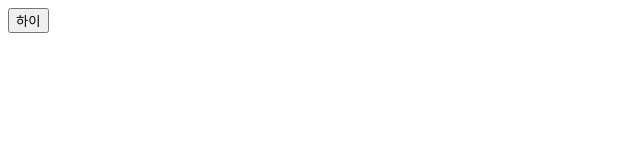
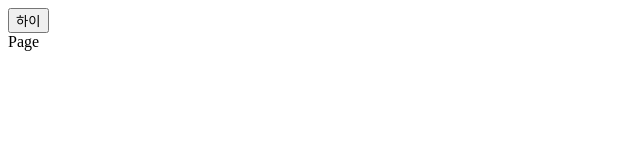
Before and after one commit to team-bohumme/bohumme-client, a React (Vite) app in the folder apps/client/: page / in a window 1280 px wide. Shown: the top 160 px of the page, without its empty margins (0-640 px from the left). Built offline with nearby package versions, Linux system fonts and the light colour scheme.

Commit message:
feat: develop 브랜치 병합 및 Button, Page 컴포넌트 추가 후 테스트 완료

```diff
--- a/apps/client/src/app/App.tsx
+++ b/apps/client/src/app/App.tsx
@@ -1,9 +1,12 @@
 import { Button } from '@bds/ui';
+
+import Page from '@pages/community/Page';
 
 function App() {
   return (
     <>
       <Button />
+      <Page />
     </>
   );
 }
--- a/apps/client/src/pages/community/page.tsx
+++ b/apps/client/src/pages/community/page.tsx
@@ -0,0 +1,5 @@
+const Page = () => {
+  return <div>Page</div>;
+};
+
+export default Page;
```
